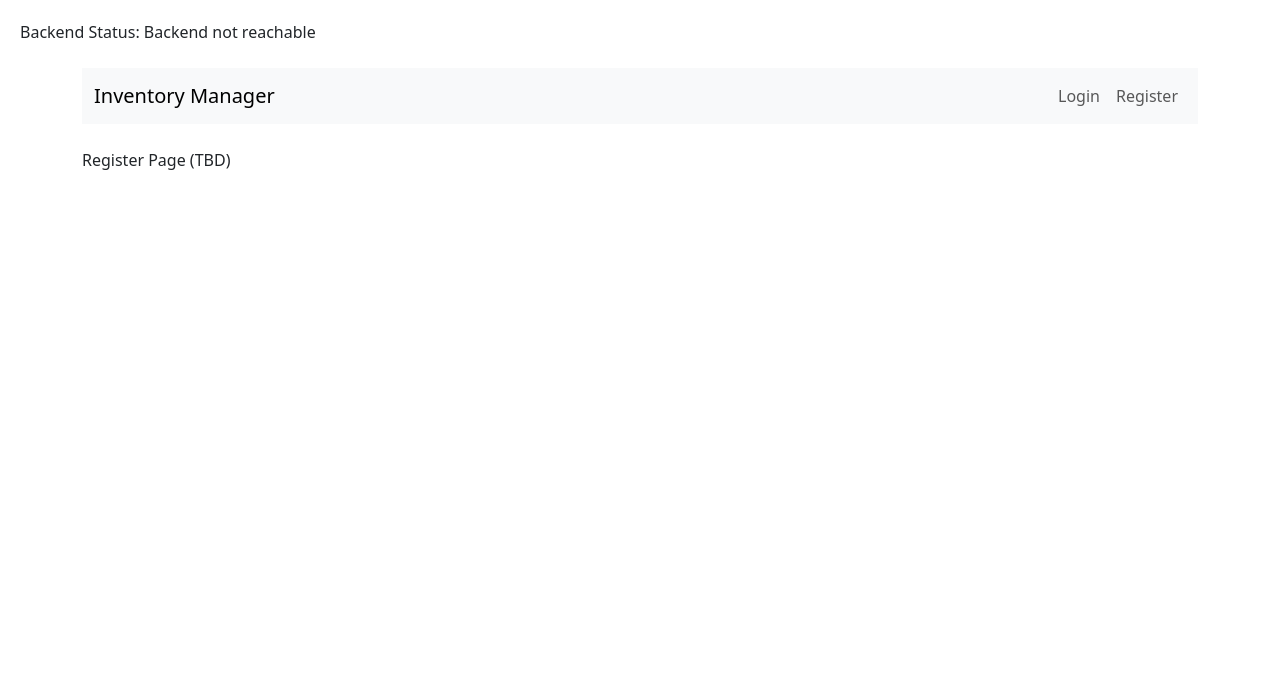
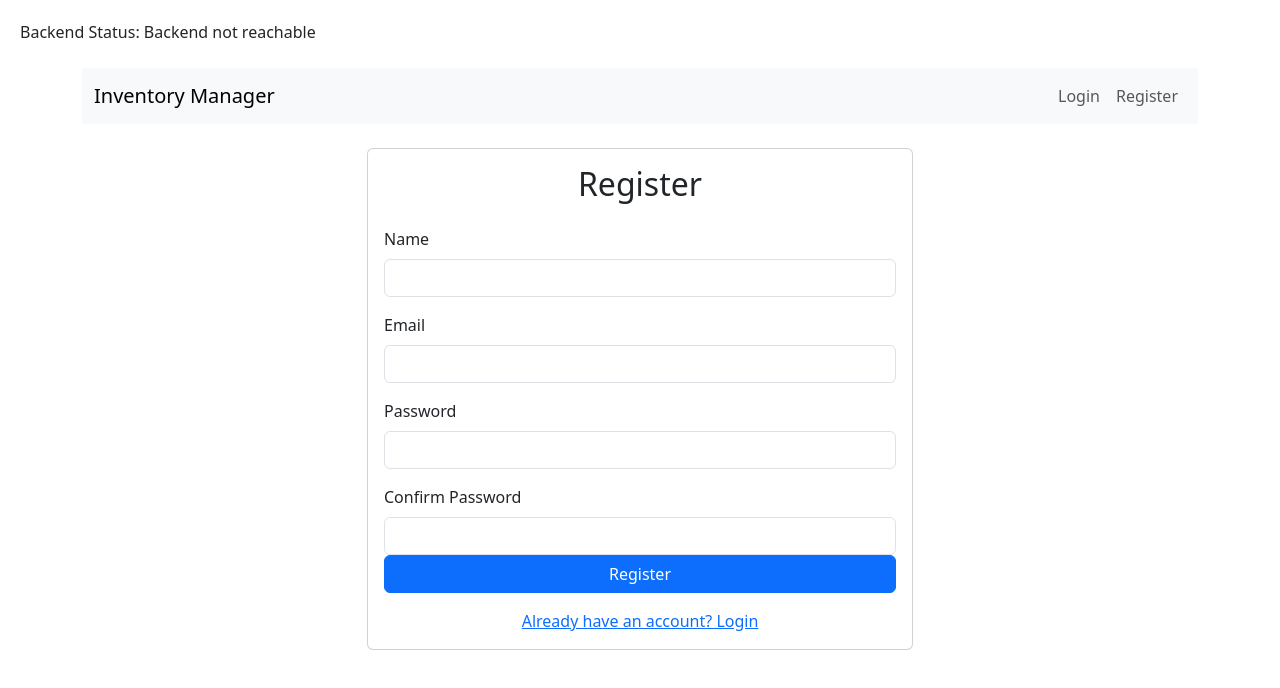
Before and after one commit to lukaslaur/final-project, a React (Create React App) app in the folder frontend/: page /register in a window 1280 px wide. Shown: the top 688 px of the page. Built offline with nearby package versions, Linux system fonts and the light colour scheme; no server answers.

Commit message:
added Login and Register compontents

```diff
--- a/frontend/src/App.js
+++ b/frontend/src/App.js
@@ -2,9 +2,9 @@ import React, {useState, useEffect} from 'react';
 import {BrowserRouter as Router, Routes, Route, Navigate} from 'react-router-dom';
 import { AuthProvider, useAuth } from './context/AuthContext';
 import 'bootstrap/dist/css/bootstrap.min.css';
+import Login from './auth/Login';
+import Register from './auth/Register';
 
-const Login = () => <div>Login Page (TBD)</div>;
-const Register = () => <div>Register Page (TBD)</div>;
 const InventoryList = () => <div>Inventory List (TBD)</div>;
 const InventoryDetail = () => <div>Inventory Detail (TBD)</div>;
 const InventoryForm = () => <div>Create Inventory (TBD)</div>;
--- /dev/null
+++ b/frontend/src/auth/Login.js
@@ -0,0 +1,84 @@
+import React, {useState} from 'react';
+import {useAuth} from '../context/AuthContext';
+import {useNavigate} from 'react-router-dom';
+
+const Login = () => {
+    const [email, setEmail] = useState('');
+    const [password, setPassword] = useState('');
+    const [error, setError] = useState('');
+    const [loading, setLoading] = useState(false);
+
+    const {login} = useAuth();
+    const navigate = useNavigate();
+
+    const handleSubmit = async(e)=>{
+        e.preventDefault();
+        setError('');
+        setLoading(true);
+
+        const result = await login(email, password);
+
+        if(result.success){
+            navigate('/inventories');
+        } else{
+            setError(result.error);
+        }
+        setLoading(false);
+    }
+
+    return (
+    <div className="row justify-content-center">
+      <div className="col-md-6">
+        <div className="card">
+          <div className="card-body">
+            <h2 className="text-center mb-4">Login</h2>
+
+            {error && (
+              <div className="alert alert-danger">{error}</div>
+            )}
+
+            <form onSubmit={handleSubmit}>
+              <div className="mb-3">
+                <label htmlFor="email" className="form-label">Email</label>
+                <input
+                  type="email"
+                  className="form-control"
+                  id="email"
+                  value={email}
+                  onChange={(e) => setEmail(e.target.value)}
+                  required
+                />
+              </div>
+
+              <div className="mb-3">
+                <label htmlFor="password" className="form-label">Password</label>
+                <input
+                  type="password"
+                  className="form-control"
+                  id="password"
+                  value={password}
+                  onChange={(e) => setPassword(e.target.value)}
+                  required
+                />
+              </div>
+
+              <button
+                type="submit"
+                className="btn btn-primary w-100"
+                disabled={loading}
+              >
+                {loading ? 'Logging in...' : 'Login'}
+              </button>
+            </form>
+
+            <div className="text-center mt-3">
+              <a href="/register">Don't have an account? Register</a>
+            </div>
+          </div>
+        </div>
+      </div>
+    </div>
+  );
+};
+
+export default Login;
--- /dev/null
+++ b/frontend/src/auth/Register.js
@@ -0,0 +1,104 @@
+import React, {useState} from 'react';
+import {useAuth} from '../context/AuthContext';
+import { useNavigate } from 'react-router-dom';
+
+const Register = ()=>{
+    const [name, setName] = useState('');
+    const [email, setEmail] = useState('');
+    const [password, setPassword] = useState('');
+    const [confirmPassword, setConfirmPassword] = useState('');
+    const [error, setError] = useState('');
+    const [loading, setLoading] = useState('');
+
+    const {register} = useAuth();
+    const navigate = useNavigate();
+    const handleSubmit = async (e) => {
+        e.preventDefault();
+        setError('');
+        if (password !== confirmPassword){
+            return setError('Passwords do not match');
+        }
+        setLoading (true);
+        const result = await register (email, password, name);
+
+        if (result.success){
+            navigate('/inventories');
+        } else {
+            setError(result.error);
+        }
+        setLoading(false);
+    }
+
+    return(
+        <div className='row justify-content-center'>
+            <div className='col-md-6'>
+                <div className='card'>
+                    <div className='card-body'>
+                        <h2 className='text-center mb-4'>Register</h2>
+                        {error && (
+                            <div className='alert alert-danger'>{error}</div>
+                        )}
+                        <form onSubmit={handleSubmit}>
+                            <div className='mb-3'>
+                                <label htmlFor='name' className='form-label'>Name</label>
+                                <input
+                                type='text'
+                                className='form-control'
+                                id='name'
+                                value={name}
+                                onChange={(e)=>setName(e.target.value)}
+                                required
+                                />
+                            </div>
+                            <div className='mb-3'>
+                                <label htmlFor='email' className='form-label'>Email</label>
+                                <input
+                                type='email'
+                                className='form-control'
+                                id='email'
+                                value={email}
+                                onChange={(e) => setEmail(e.target.value)}
+                                required
+                                />
+                            </div>
+                            <div className='mb-3'>
+                                <label htmlFor='password' className='form-label'>Password</label>
+                                <input
+                                type='password'
+                                className='form-control'
+                                id='password'
+                                value={password}
+                                onChange={(e)=> setPassword(e.target.value)}
+                                required
+                                />
+                            </div>
+                            <div>
+                                <label htmlFor='confirm-password' className='form-label'>Confirm Password</label>
+                                <input
+                                type='password'
+                                className='form-control'
+                                id='confirm-password'
+                                value={confirmPassword}
+                                onChange={(e)=> setConfirmPassword(e.target.value)}
+                                required
+                                />
+                            </div>
+                            <button
+                            type='submit'
+                            className='btn btn-primary w-100'
+                            disabled={loading}
+                            >
+                                {loading ? 'Registering...' : 'Register'}
+                            </button>
+                        </form>
+                        <div className='text-center mt-3'>
+                            <a href='/login'>Already have an account? Login</a>
+                        </div>
+                    </div>
+                </div>
+            </div>
+        </div>
+    )
+}
+
+export default Register;
```
